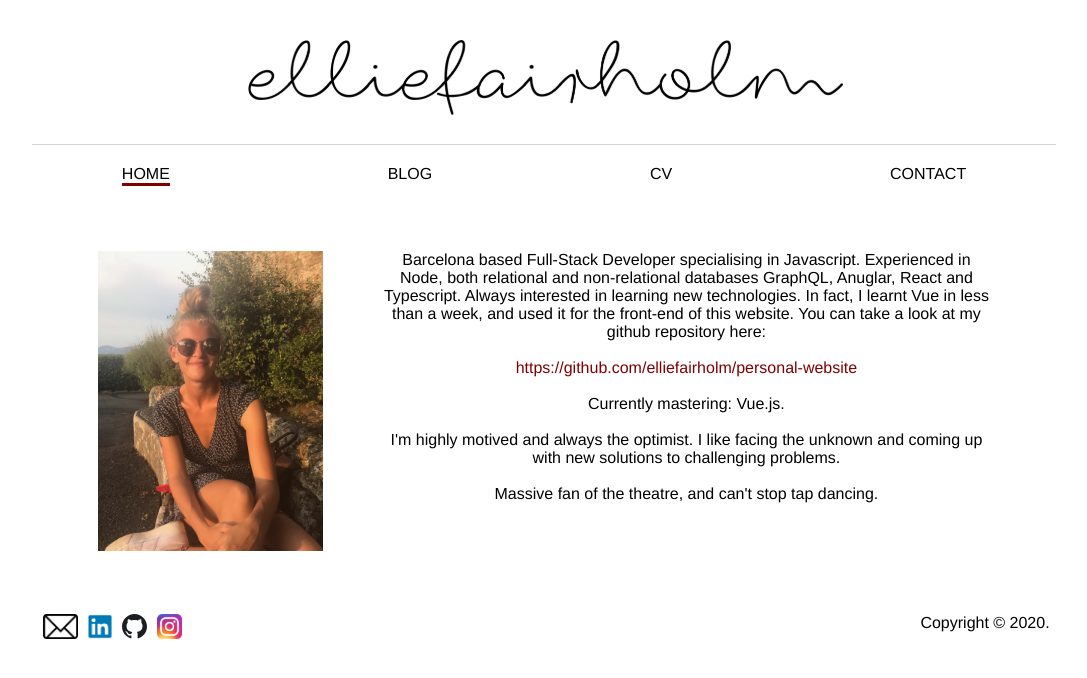
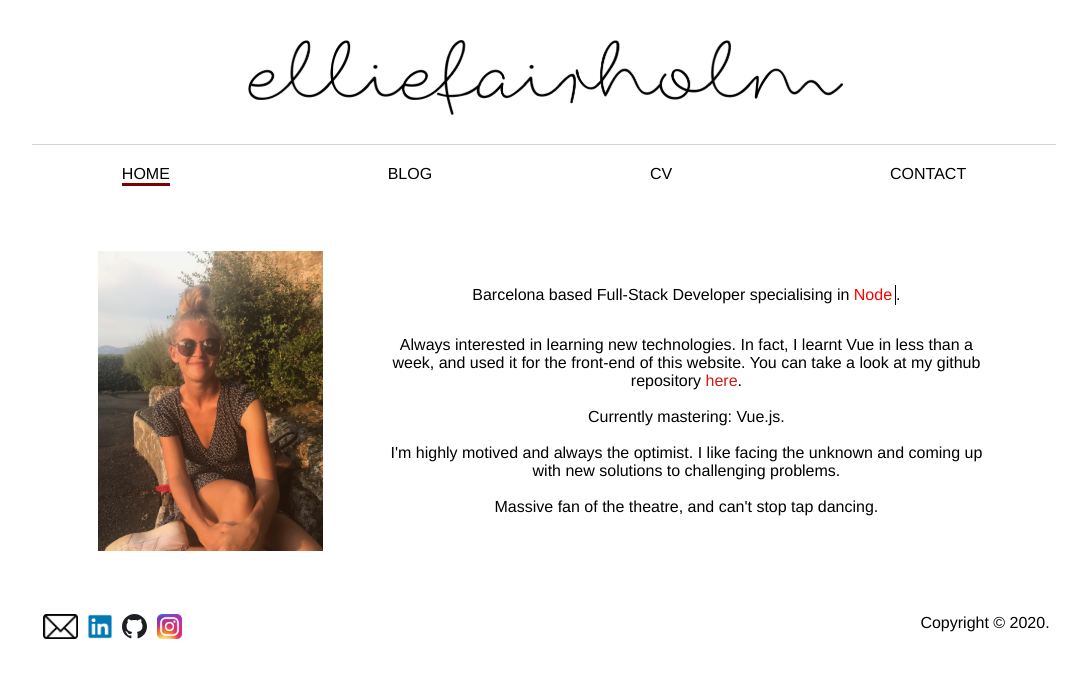
Before and after one commit to elliefairholm/personal-website, a Vue app: page / in a window 1280 px wide. Shown: the top 678 px of the page, without its empty margins (96-1183 px from the left). Built offline with nearby package versions, Linux system fonts and the light colour scheme.

Commit message:
feat: added typewriter component

```diff
--- /dev/null
+++ b/src/components/container/typewriter.vue
@@ -0,0 +1,105 @@
+<template>
+  <div class="typewriter">
+    <p>
+      Barcelona based Full-Stack Developer specialising in
+      <span class="typed-text">{{ typingValue }}</span>
+    </p>
+    <div class="cursor">&nbsp;</div>.
+  </div>
+</template>
+
+<script>
+export default {
+  name: "typewriter",
+  data() {
+    return {
+      typingValue: "",
+      typingStatus: false,
+      typingArray: [
+        "Javascript",
+        "Node",
+        "SQL",
+        "MongoDB",
+        "Redis",
+        "GraphQL",
+        "Anuglar",
+        "React",
+        "Typescript"
+      ],
+      typingSpeed: 100,
+      erasingSpeed: 100,
+      newTextDelay: 500,
+      typingArrayIndex: 0,
+      charIndex: 0
+    };
+  },
+  methods: {
+    typeText() {
+      if (this.charIndex < this.typingArray[this.typingArrayIndex].length) {
+        if (!this.typingStatus) this.typingStatus = true;
+        this.typingValue += this.typingArray[this.typingArrayIndex].charAt(
+          this.charIndex
+        );
+        this.charIndex += 1;
+        setTimeout(this.typeText, this.typingSpeed);
+      } else {
+        this.typingStatus = false;
+        setTimeout(this.eraseText, this.newTextDelay);
+      }
+    },
+    eraseText() {
+      if (this.charIndex > 0) {
+        if (!this.typingStatus) this.typingStatus = true;
+        this.typingValue = this.typingArray[this.typingArrayIndex].substring(
+          0,
+          this.charIndex - 1
+        );
+        this.charIndex -= 1;
+        setTimeout(this.eraseText, this.erasingSpeed);
+      } else {
+        this.typingStatus = false;
+        this.typingArrayIndex += 1;
+        if (this.typingArrayIndex >= this.typingArray.length)
+          this.typingArrayIndex = 0;
+        setTimeout(this.typeText, this.typingSpeed + 1000);
+      }
+    }
+  },
+  created() {
+    setTimeout(this.typeText, this.newTextDelay + 200);
+  }
+};
+</script>
+
+<!-- Add "scoped" attribute to limit CSS to this component only -->
+<style scoped>
+.typewriter {
+  display: flex;
+  align-items: center;
+}
+
+.typed-text {
+  color: red;
+}
+
+.cursor {
+  display: inline-block;
+  margin-left: 3px;
+  width: 1px;
+  background-color: black;
+  height: 20px;
+  animation: cursorBlink 1s infinite;
+}
+
+@keyframes cursorBlink {
+  49% {
+    background-color: black;
+  }
+  50% {
+    background-color: transparent;
+  }
+  99% {
+    background-color: transparent;
+  }
+}
+</style>
--- a/src/components/presentational/homepage-info-tile.vue
+++ b/src/components/presentational/homepage-info-tile.vue
@@ -5,22 +5,32 @@
     </div>
 
     <div class="basic-info">
-      Barcelona based Full-Stack Developer specialising in Javascript. Experienced in Node, both relational and non-relational databases GraphQL, Anuglar, React and Typescript. Always interested in learning new technologies. In fact, I learnt Vue in less than a week, and used it for the front-end of this website. You can take a look at my github repository here:
+      <typewriter></typewriter>
+      <p>
+        Always interested in learning new technologies. In fact, I learnt Vue in less than a week, and used it for the front-end of this website. You can take a look at my github repository
+        <a
+          target="_blank"
+          href="https://github.com/elliefairholm/personal-website"
+          class="link"
+        >here</a>.
         <br />
-      <br />
-      <a target="_blank" class="link">https://github.com/elliefairholm/personal-website</a>
         <br />Currently mastering: Vue.js.
         <br />
         <br />I'm highly motived and always the optimist. I like facing the unknown and coming up with new solutions to challenging problems.
         <br />
         <br />Massive fan of the theatre, and can't stop tap dancing.
+      </p>
     </div>
   </div>
 </template>
 
 <script>
+import typewriter from "@/components/container/typewriter.vue";
 export default {
-  name: "homepage"
+  name: "homepage",
+  components: {
+    typewriter: typewriter
+  }
 };
 </script>
 
@@ -47,10 +57,11 @@ export default {
   flex-direction: column;
   text-align: center;
   align-items: center;
+  justify-content: center;
 }
 
 .link {
   text-decoration: none;
-  color: maroon;
+  color: #d11919;
 }
 </style>
--- a/src/router/homepage.vue
+++ b/src/router/homepage.vue
@@ -21,6 +21,7 @@ export default {
 
 <style scoped>
 .homepage {
+  width: 100%;
   position: relative;
   top: 180px;
   display: flex;
```
Lines whose indentation alone changed are shown as unchanged.
